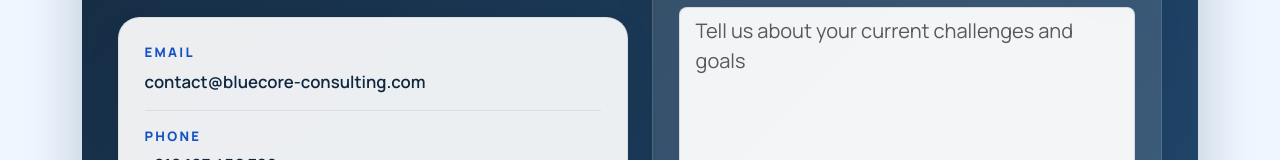
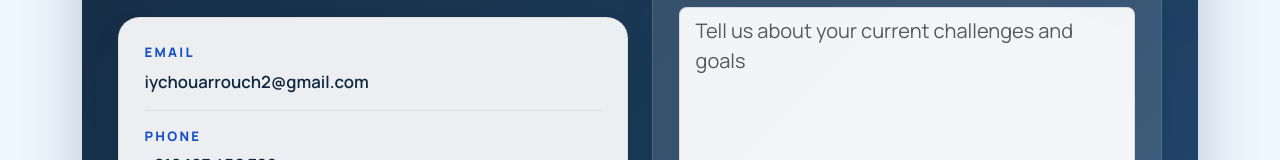
Before and after one commit to Iychou/bootstrap_portoflio, a plain HTML site: page index.html in a window 1280 px wide. Shown: the part 4162-4322 px from the top of the page. Drawn offline with nearby package versions, Linux system fonts and the light colour scheme.

Commit message:
Update index.html

```diff
--- a/index.html
+++ b/index.html
@@ -345,7 +345,7 @@
               <div class="contact-card mt-4">
                 <div class="contact-item">
                   <span>Email</span>
-                  <a href="mailto:contact@bluecore-consulting.com">contact@bluecore-consulting.com</a>
+                  <a href="mailto:contact@bluecore-consulting.com">iychouarrouch2@gmail.com</a>
                 </div>
                 <div class="contact-item">
                   <span>Phone</span>
```
